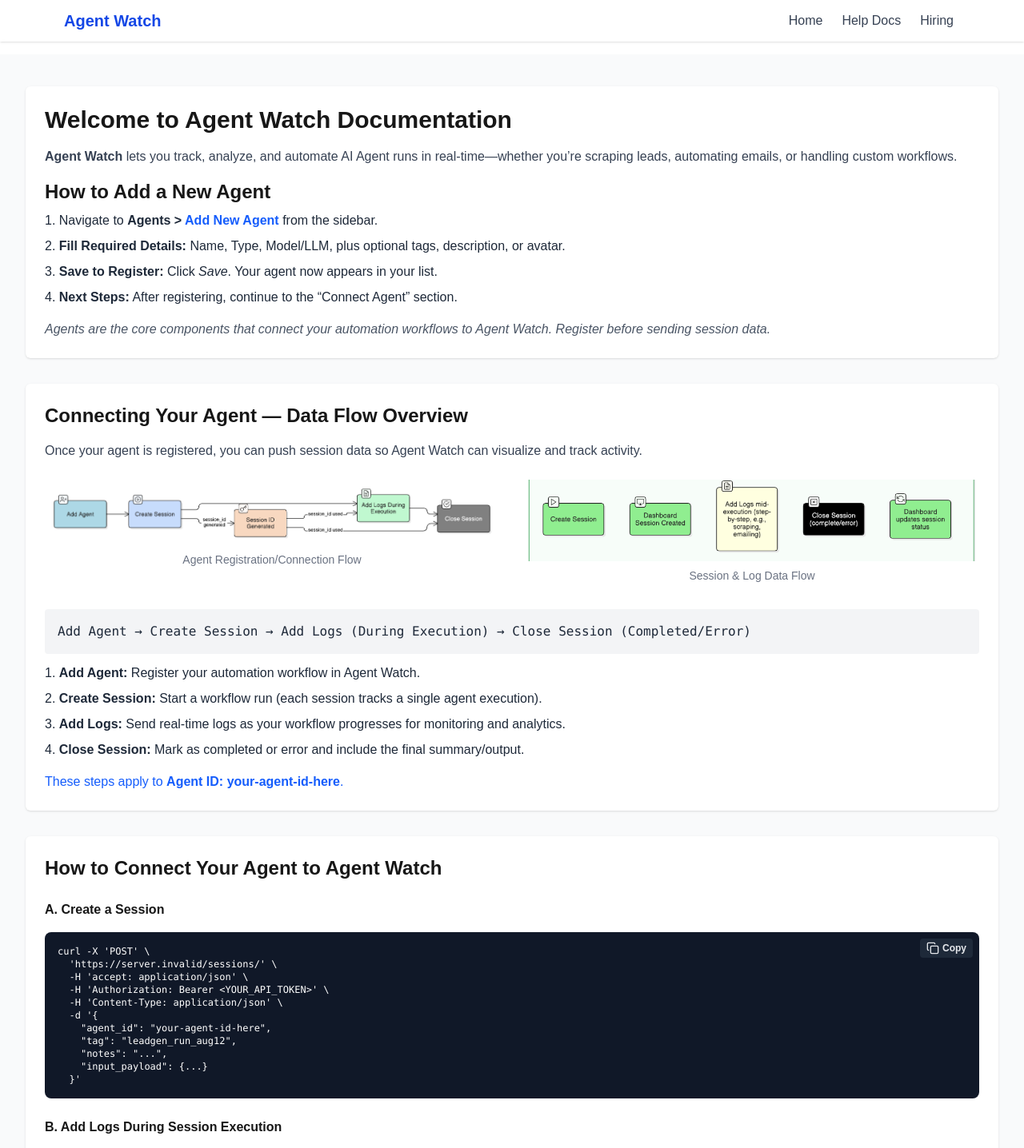
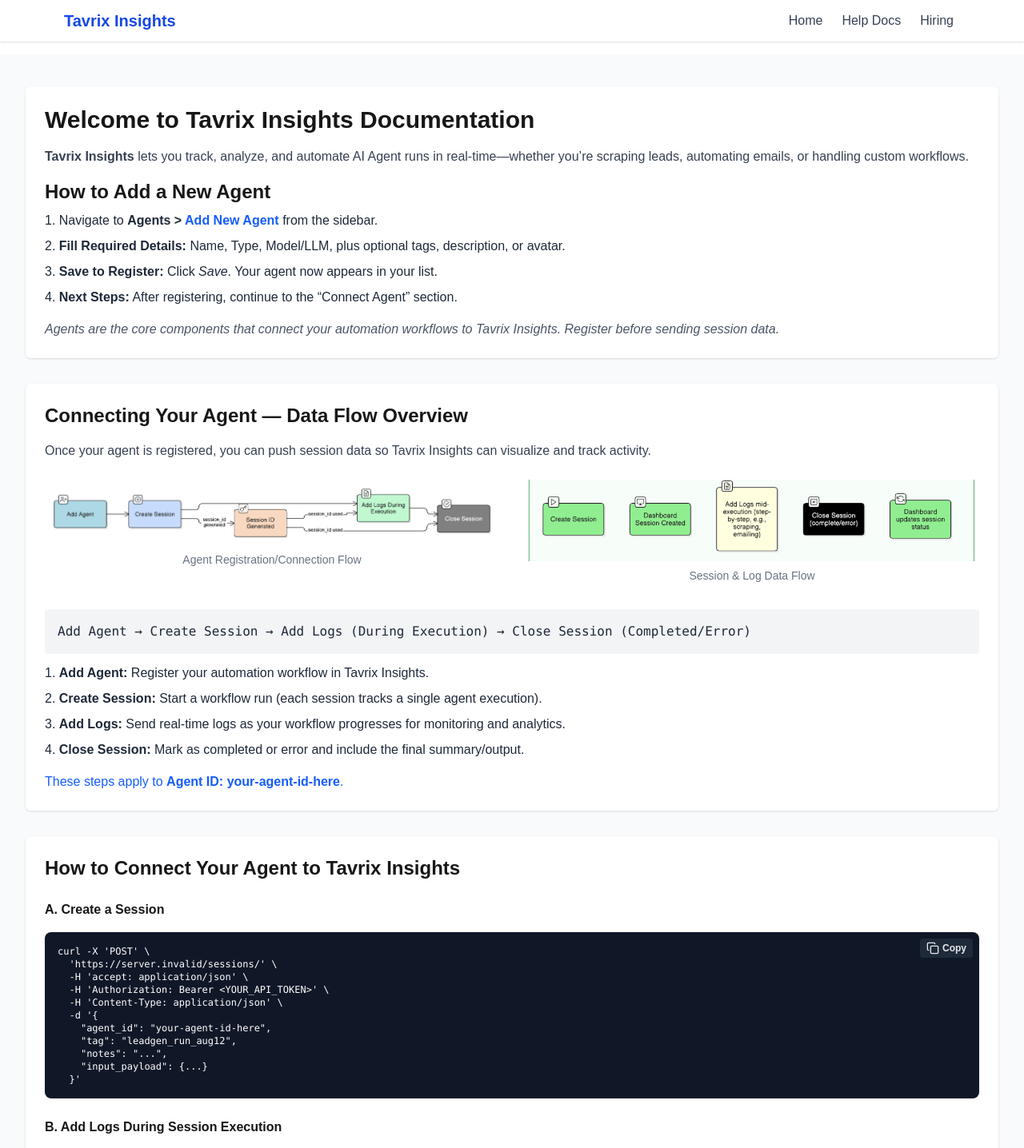
Before and after one commit to Tech-Visionary-11/Tavrix-insights-landing-website, a Next.js app: page /help-docs in a window 1280 px wide. Shown: the top 1436 px of the page at 80% size. Built offline with nearby package versions, Linux system fonts and the light colour scheme; no server answers.

Commit message:
Tavrix Insights name change

```diff
--- a/src/app/hiring/page.tsx
+++ b/src/app/hiring/page.tsx
@@ -1,7 +1,7 @@
 export const metadata = {
-  title: "Careers | Join Agent Watch",
+  title: "Careers | Join Tavrix Insights",
   description:
-    "We're hiring talented engineers, BDE, and creators to help us build the future of AI agent analytics.",
+    "Tavrix Insights We're hiring talented engineers, BDE, and creators to help us build the future of AI agent analytics.",
 };
 
 export default function HiringPage() {
@@ -11,7 +11,7 @@ export default function HiringPage() {
         We&apos;re Hiring!
       </h1>
       <p className="mb-7 text-lg text-gray-700">
-        Join Agent Watch and help us build the future of AI agent analytics. If
+        Join Tavrix Insights and help us build the future of AI agent analytics. If
         you are passionate about technology and want to work in a fast-growing
         SaaS startup, we want to hear from you!
       </p>
@@ -75,7 +75,7 @@ export default function HiringPage() {
         </p>
       </div>
       <div className="text-gray-400 text-sm pt-6 border-t">
-        &copy; 2025 Agent Watch. All rights reserved.
+        &copy; 2025 Tavrix Insights. All rights reserved.
       </div>
     </main>
   );
--- a/src/app/layout.tsx
+++ b/src/app/layout.tsx
@@ -9,7 +9,7 @@ export default function RootLayout({ children }: { children: ReactNode }) {
         <nav className="bg-white shadow mb-4">
           <div className="max-w-6xl mx-auto px-4 py-3 flex items-center justify-between">
             <Link href="/" className="text-blue-700 font-bold text-xl">
-              Agent Watch
+              Tavrix Insights
             </Link>
             <div className="space-x-2">
               <Link href="/" className="px-2 py-1 rounded text-gray-700 hover:text-blue-700">
--- a/src/app/page.tsx
+++ b/src/app/page.tsx
@@ -1,15 +1,67 @@
 import { Metadata } from "next";
 import Image from "next/image";
+import Link from "next/link";
 
 export function generateMetadata(): Metadata {
   return {
-    title: "Agent Watch | Analytics for AI Agents & Workflows",
+    title: "Tavrix Insights | Analytics for AI Agents & Workflows",
     description:
-      "Real-time analytics, monitoring, and cost insights for your AI agents, LLM workflows, and automations.",
-    openGraph: {
-      title: "Agent Watch | Analytics for AI Agents & Workflows",
+      "Tavrix Insights is Real-time analytics, monitoring, and cost insights for your AI agents, LLM workflows, and automations.",
+    keywords: [
+      "AI agents",
+      "LLM workflows",
+      "analytics",
+      "monitoring",
+      "cost insights",
+      "automation",
+      "agent performance",
+      "real-time analytics",
+      "AI monitoring",
+      "workflow analytics",
+      "agent insights",
+      "AI performance",
+      "agent monitoring",
+      "LLM monitoring",
+      "AI automation",
+      "agent cost tracking",
+      "AI agent analytics",
+      "workflow monitoring",
+      "agent performance metrics",
+      "AI workflow insights",
+      "agent error tracking",
+      "AI agent performance",
+      "LLM agent monitoring",
+      "AI agent cost monitoring",
+      "AI agent workflow",
+      "AI agent performance tracking",
+      "AI agent error monitoring",
+      "AI agent workflow analytics",
+      "AI agent performance insights",
+      "AI agent workflow monitoring",
+      "AI agent performance metrics",
+      "AI agent workflow performance",
+      "AI agent workflow insights",
+      "AI agent workflow monitoring",
+      "AI agent workflow analytics",
+      "AI agent workflow performance tracking",
+      "AI agent workflow error tracking",
+      "AI agent workflow cost monitoring",
+      "Tavrix Insights",
+      "Tavrix",
+      "Tavrix Insights Analytics",
+      "Tavrix Insights Monitoring",
+      "Tavrix Insights Cost Insights",
+      "Tavrix Insights AI Agents",
+      "Tavrix Insights LLM Workflows",
+      "Tavrix Insights Automation",
+      "Tavrix Insights Agent Performance",
+      "agent watch",
+      "agent watch analytics",
+    ],
+      openGraph: {
+      title: "Tavrix Insights | Analytics for AI Agents & Workflows",
       description:
-        "Powerful analytics, monitoring, and insights for your AI agents, workflow bots, and automations.",
+        "Tavrix Insights, agent watch,Powerful analytics, monitoring, and insights for your AI agents, workflow bots, and automations.",
       url: process.env.NEXT_PUBLIC_AGENT_WATCH_SITE_URL,
       type: "website",
       locale: "en_US",
@@ -18,7 +70,7 @@ export function generateMetadata(): Metadata {
           url: "/agent-connection-flow.png",
           width: 1200,
           height: 630,
-          alt: "Agent Watch Flowchart",
+          alt: "Tavrix Insights Flowchart",
         },
       ],
     },
@@ -39,7 +91,7 @@ export default function Home() {
         <div className="flex flex-col items-center">
           <Image
             src="/logo.png"
-            alt="Agent Watch"
+            alt="Tavrix Insights Logo"
             width={64}
             height={64}
             className="w-16 mb-4"
@@ -47,7 +99,7 @@ export default function Home() {
           />
 
           <h1 className="text-3xl sm:text-4xl font-extrabold mb-3">
-            Agent Watch
+            Tavrix Insights
           </h1>
           <p className="max-w-xl text-lg text-gray-600 mb-6">
             Real-time analytics and insights for your AI Agents, LLM workflows,
@@ -66,7 +118,7 @@ export default function Home() {
 
       <section className="max-w-3xl mx-auto py-12 px-4">
         <h2 className="text-blue-700 text-2xl font-bold mb-4">
-          Why Agent Watch?
+          Why Tavrix Insights?
         </h2>
         <ul className="space-y-3 text-base leading-7">
           <li>
@@ -140,7 +192,7 @@ export default function Home() {
         <h2 className="text-blue-700 text-2xl font-bold mb-4">How It Works</h2>
         <ol className="list-decimal list-inside space-y-2 mb-4 text-base">
           <li>
-            <span className="font-semibold">Integrate</span> Agent Watch SDK or
+            <span className="font-semibold">Integrate</span>Tavrix Insights SDK or
             connect your platform via API.
           </li>
           <li>
@@ -163,18 +215,18 @@ export default function Home() {
           <h2 className="text-blue-700 text-2xl font-bold mb-2">Get Started</h2>
           <p className="mb-6 text-gray-700">
             Explore our docs and start integrating your AI agents today.
-          </p>
-          <a
+          <Link
             href="/help-docs"
             className="inline-block px-7 py-3 bg-blue-700 hover:bg-blue-800 text-white font-semibold rounded-lg shadow transition"
           >
             View Documentation
-          </a>
+          </Link>
+          </p>
         </div>
       </section>
 
       <footer className="text-center text-gray-500 text-sm py-8">
-        &copy; 2025 Agent Watch. All rights reserved.
+        &copy; 2025 Tavrix Insights. All rights reserved.
       </footer>
     </main>
   );
--- a/src/libs/components/help-docs/workflow/APIReferenceSection.tsx
+++ b/src/libs/components/help-docs/workflow/APIReferenceSection.tsx
@@ -15,7 +15,7 @@ const APIReferenceSection: React.FC<Props> = ({
   return (
     <section className="api-reference-section bg-white rounded-md shadow p-6 mt-8">
       <h2 className="text-2xl font-semibold mb-4">
-        How to Connect Your Agent to Agent Watch
+        How to Connect Your Agent to Tavrix Insights
       </h2>
 
       {/* Create Session */}
--- a/src/libs/components/help-docs/workflow/ConnectFlowchartSection.tsx
+++ b/src/libs/components/help-docs/workflow/ConnectFlowchartSection.tsx
@@ -5,7 +5,7 @@ const ConnectFlowchartSection = ({ agentId = "your-agent-id-here" }: { agentId?:
     <section className="connect-flowchart-section bg-white rounded-md shadow p-6 mt-8">
       <h2 className="text-2xl font-semibold mb-4">Connecting Your Agent — Data Flow Overview</h2>
       <p className="text-gray-700 mb-6">
-        Once your agent is registered, you can push session data so Agent Watch can visualize and track activity.
+        Once your agent is registered, you can push session data so Tavrix Insights can visualize and track activity.
       </p>
       <div className="flex flex-col md:flex-row gap-8 justify-center items-start mb-8">
         <figure className="flex-1 flex flex-col items-center">
@@ -36,7 +36,7 @@ const ConnectFlowchartSection = ({ agentId = "your-agent-id-here" }: { agentId?:
       </pre>
       <ol className="list-decimal list-inside text-gray-800 space-y-2">
         <li>
-          <strong>Add Agent:</strong> Register your automation workflow in Agent Watch.
+          <strong>Add Agent:</strong> Register your automation workflow in Tavrix Insights.
         </li>
         <li>
           <strong>Create Session:</strong> Start a workflow run (each session tracks a single agent execution).
--- a/src/libs/components/help-docs/workflow/FAQSection.tsx
+++ b/src/libs/components/help-docs/workflow/FAQSection.tsx
@@ -18,10 +18,10 @@ const FAQSection: React.FC = () => {
           errors.
         </AccordionItem>
 
-        <AccordionItem title="Does Agent Watch work with low-code drag-and-drop workflow tools (e.g., n8n)?">
-          Yes, Agent Watch integrates smoothly with low-code platforms like{" "}
+        <AccordionItem title="Does Tavrix Insights work with low-code drag-and-drop workflow tools (e.g., n8n)?">
+          Yes, Tavrix Insights integrates smoothly with low-code platforms like{" "}
           <strong>n8n</strong> by using its API endpoints. In your n8n workflows, you can
-          configure HTTP request nodes to call Agent Watch’s REST API to create sessions,
+          configure HTTP request nodes to call Tavrix Insights REST API to create sessions,
           send logs, and close sessions. This allows you to track and analyze automation
           runs without writing code—just provide your API token and follow the documented
           endpoints.
--- a/src/libs/components/help-docs/workflow/OverviewSection.tsx
+++ b/src/libs/components/help-docs/workflow/OverviewSection.tsx
@@ -2,9 +2,9 @@ import Link from 'next/link';
 
 const OverviewSection = () => (
   <section className="overview-section bg-white rounded-md shadow p-6">
-    <h1 className="text-3xl font-bold mb-4">Welcome to Agent Watch Documentation</h1>
+    <h1 className="text-3xl font-bold mb-4">Welcome to Tavrix Insights Documentation</h1>
     <p className="mb-4 text-gray-700">
-      <strong>Agent Watch</strong> lets you track, analyze, and automate AI Agent runs in real-time—whether you’re scraping leads, automating emails, or handling custom workflows.
+      <strong>Tavrix Insights</strong> lets you track, analyze, and automate AI Agent runs in real-time—whether you’re scraping leads, automating emails, or handling custom workflows.
     </p>
     <h2 className="text-2xl font-semibold mb-2">How to Add a New Agent</h2>
     <ol className="list-decimal list-inside text-gray-800 space-y-2 mb-4">
@@ -22,7 +22,7 @@ const OverviewSection = () => (
       </li>
     </ol>
     <p className="text-gray-600 italic">
-      Agents are the core components that connect your automation workflows to Agent Watch. Register before sending session data.
+      Agents are the core components that connect your automation workflows to Tavrix Insights. Register before sending session data.
     </p>
   </section>
 );
```
